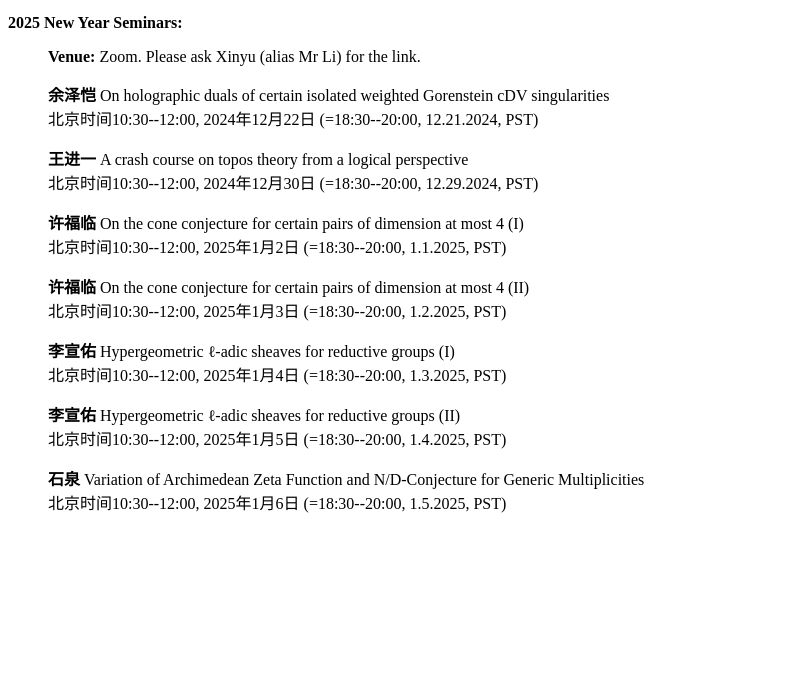
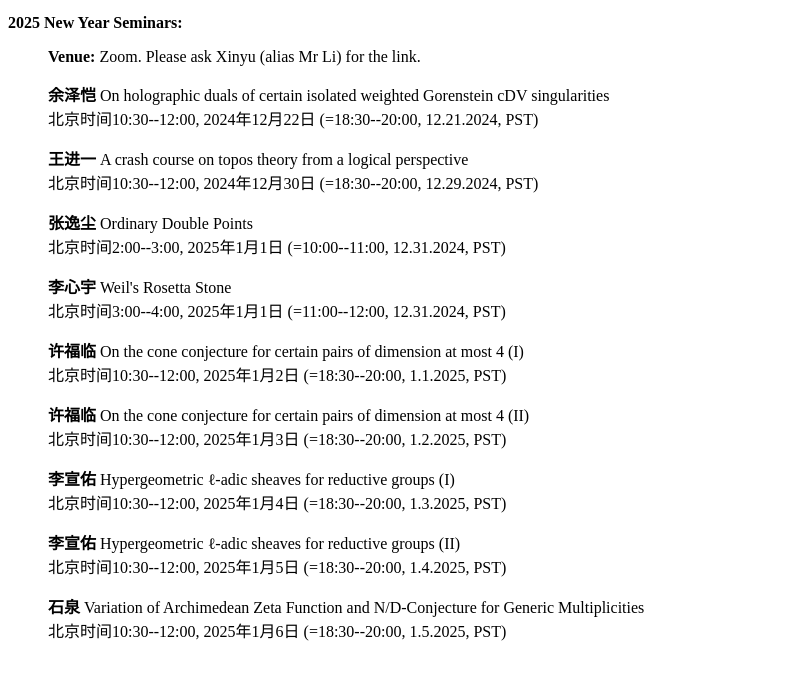
Before and after one commit to Est-wald/adolescent, a plain HTML site: page index.html in a window 1280 px wide. Shown: the part 93-772 px from the top of the page, without its empty margins (0-797 px from the left). Drawn offline with Linux system fonts and the light colour scheme.

Commit message:
Update index.html

```diff
--- a/index.html
+++ b/index.html
@@ -23,6 +23,20 @@
   <ul>
     <b>王进一</b> A crash course on topos theory from a logical perspective<br>
     北京时间10:30--12:00, 2024年12月30日 (=18:30--20:00, 12.29.2024, PST)
+  </ul>
+</p>
+
+<p>
+  <ul>
+    <b>张逸尘</b> Ordinary Double Points<br>
+    北京时间2:00--3:00, 2025年1月1日 (=10:00--11:00, 12.31.2024, PST)
+  </ul>
+</p>
+
+<p>
+  <ul>
+    <b>李心宇</b> Weil's Rosetta Stone<br>
+    北京时间3:00--4:00, 2025年1月1日 (=11:00--12:00, 12.31.2024, PST)
   </ul>
 </p>
 
```
